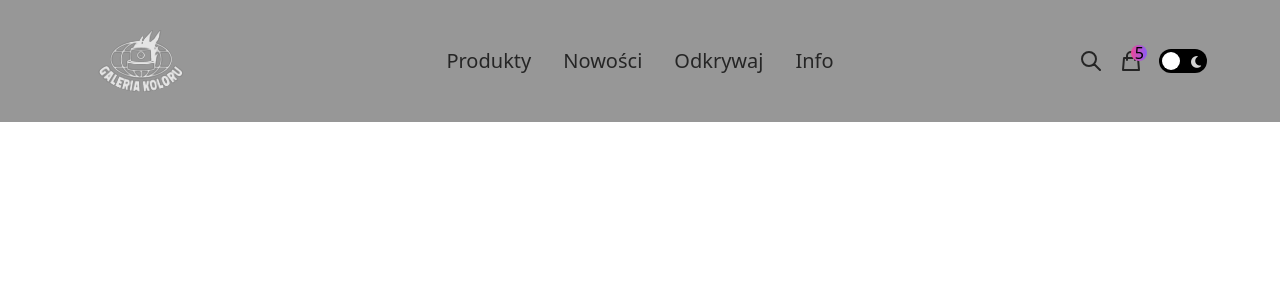
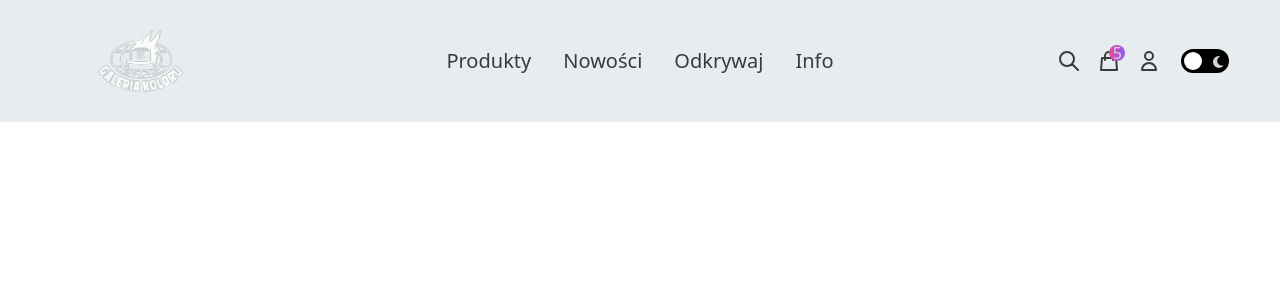
Before and after one commit to planetoida90210/gksklep, a Next.js app: page / in a window 1280 px wide. Shown: the top 300 px of the page. Built offline with nearby package versions, Linux system fonts and the light colour scheme.

Commit message:
apply font-family, add user account login logout to header

```diff
--- a/components/Header.tsx
+++ b/components/Header.tsx
@@ -12,13 +12,14 @@ import {
 import images from '../assets/app'
 
 const Header = () => {
+  const session = false;
   const { theme, setTheme } = useTheme();
 
   return (
-    <header className="sticky top-0 z-30 flex w-full items-center justify-between p-4 dark:bg-[#0f0f12] bg-[#979797]">
+    <header className="sticky top-0 z-30 flex w-full items-center justify-between p-4 dark:bg-[#0f0f12] bg-[#E7ECEE]">
       <div className="flex items-center justify-center md:w-1/5">
         <Link href="/">
-        <div className="relative h-[90px] w-[90px] cursor-pointer opacity-75 transition hover:opacity-100">
+        <div className="relative h-[90px] w-[90px] cursor-pointer opacity-80 transition hover:opacity-100">
           <Image src={images.logo} className={theme === 'light' ? 'filter invert' : ''} layout="fill" objectFit="contain" alt="logo"/>
         </div>
       </Link>
@@ -33,14 +34,25 @@ const Header = () => {
         <SearchIcon className="headerIcon"/>
         <Link href="/checkout">
           <div className="relative cursor-pointer">
-            <span className="absolute -right-1 -top-1 z-50 flex h-4 w-4 items-center justify-center rounded-full bg-gradient-to-r from-pink-500 to-violet-500">
+            <span className="absolute -right-1 -top-1 z-50 flex h-4 w-4 items-center justify-center rounded-full text-gray-300 dark:text-white bg-gradient-to-r from-pink-500 to-violet-500">
               5
             </span>
             <ShoppingBagIcon className="headerIcon" />
           </div>
         </Link>
-        <div className="flex flex-initial flex-row justify-end">
-        <div className="flex items-center ml-2">
+        {session ? (
+          <Image
+          src={"https://secure.gravatar.com/avatar/da9901a0359425519b21f3e2e11a13dd?s=500&d=mm&r=g"}
+          alt=""
+          className="cursor-pointer rounded-full"
+          width={34}
+          height={34}
+          onClick={()=>{}}
+           />
+        ):(
+          <UserIcon className="headerIcon" onClick={()=>{}}/>
+        ) }
+        <div className="flex items-center ml-3">
           <input
             type="checkbox"
             className="checkbox"
@@ -54,10 +66,6 @@ const Header = () => {
           </label>
         </div>
       </div>
-      </div>
-
-
-
     </header>
   )
 }
--- a/styles/globals.css
+++ b/styles/globals.css
@@ -1,6 +1,14 @@
+@import url('https://fonts.googleapis.com/css2?family=Poppins:wght@100;200;300;400;500;600;700;800;900&display=swap');
+
 @tailwind base;
 @tailwind components;
 @tailwind utilities;
+
+@base {
+  body {
+    @apply font-body;
+  }
+}
 
 @layer components {
   .headerLink {
--- a/tailwind.config.js
+++ b/tailwind.config.js
@@ -9,6 +9,9 @@ module.exports = {
     extend: {
       colors: {
         'gk-dark': '#24252D'
+      },
+      fontFamily: {
+        body: ["Poppins", "sans-serif"],
       },
       // flex: {
       //   2: '2 2 0%'
```
